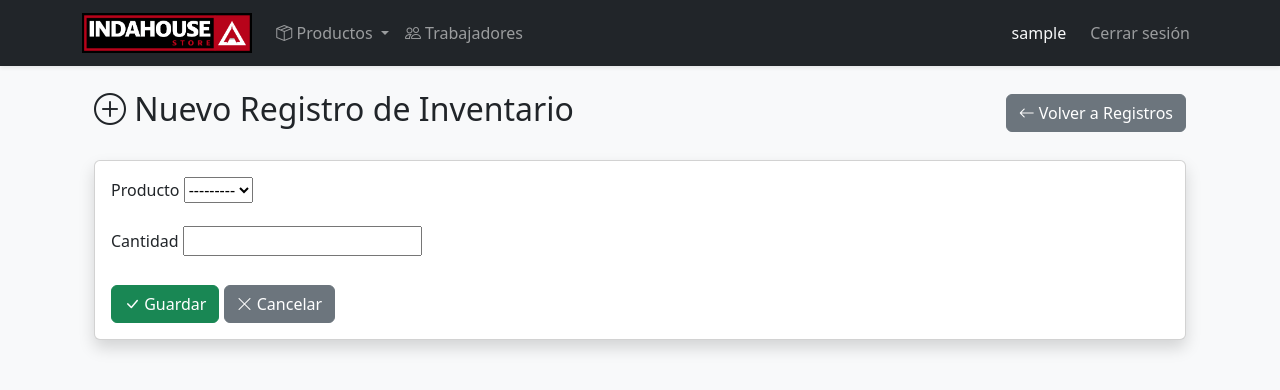
After one commit to RixarshXD/InventarioInDaHouse, a Django app: page /productos/registros/nuevo/ in a window 1280 px wide. The commit adds this page. Shown: the top 390 px of the page. Run offline with Django 3.2, Linux system fonts and the light colour scheme; the visitor is signed in with stand-in values (Sample User, id 1); data that the repository does not hold is empty.

Commit message:
se añade el apartado de registro de inventariado
muestra fecha y hora actual de cuando se agrega al inventario el producto y la cantidad del producto

se muestra el nombre del producto y quien lo añade

```diff
--- a/InventarioInDaHouse/ProductosApp/forms.py
+++ b/InventarioInDaHouse/ProductosApp/forms.py
@@ -1,5 +1,5 @@
 from django import forms
-from .models import Producto, Categoria, Proveedor
+from .models import Producto, Categoria, Proveedor, RegistroInventario
 
 # se crean las opciones para el estado de la promoción del producto.
 ESTADOS = [
@@ -88,3 +88,8 @@ class ProveedorForm(forms.ModelForm):
             'info_contacto': forms.TextInput(attrs={'class': 'form-control'}),
             'direccion': forms.TextInput(attrs={'class': 'form-control'}),
         }
+
+class RegistroInventarioForm(forms.ModelForm):
+    class Meta:
+        model = RegistroInventario
+        fields = ['producto', 'cantidad']
--- a/InventarioInDaHouse/ProductosApp/urls.py
+++ b/InventarioInDaHouse/ProductosApp/urls.py
@@ -9,4 +9,6 @@ urlpatterns = [
     path('productos/eliminar/<int:pk>/', views.eliminar_producto, name='eliminar_producto'),
     path('categoria/nueva/', views.registrar_categoria, name='registrar_categoria'),
     path('proveedor/nuevo/', views.registrar_proveedor, name='registrar_proveedor'),
+    path('registros/', views.lista_registros, name='lista_registros'),
+    path('registros/nuevo/', views.agregar_registro, name='agregar_registro'),
 ]
--- a/InventarioInDaHouse/ProductosApp/views.py
+++ b/InventarioInDaHouse/ProductosApp/views.py
@@ -1,8 +1,8 @@
 from django.shortcuts import render, redirect, get_object_or_404
 from django.contrib.auth.decorators import login_required
 from django.contrib import messages
-from .models import Producto
-from .forms import ProductoForm, CategoriaForm, ProveedorForm
+from .models import Producto, RegistroInventario
+from .forms import ProductoForm, CategoriaForm, ProveedorForm, RegistroInventarioForm
 
 
 # Función para la página de inicio.
@@ -76,3 +76,27 @@ def registrar_proveedor(request):
     else:
         form = ProveedorForm()
     return render(request, 'ProductosApp/RegistrarProveedor.html', {'form': form})
+
+@login_required
+def lista_registros(request):
+    registros = RegistroInventario.objects.all().order_by('-fecha')
+    return render(request, 'ProductosApp/registros_lista.html', {'registros': registros})
+
+@login_required
+def agregar_registro(request):
+    if request.method == 'POST':
+        form = RegistroInventarioForm(request.POST)
+        if form.is_valid():
+            registro = form.save(commit=False)
+            registro.usuario = request.user
+            registro.save()
+
+            # Actualizar el stock del producto
+            producto = registro.producto
+            producto.stock += registro.cantidad
+            producto.save()
+
+            return redirect('lista_registros')
+    else:
+        form = RegistroInventarioForm()
+    return render(request, 'ProductosApp/registro_form.html', {'form': form})
--- /dev/null
+++ b/InventarioInDaHouse/templates/ProductosApp/registro_form.html
@@ -0,0 +1,39 @@
+{% extends 'index.html' %}
+
+{% block content %}
+<div class="container">
+    <div class="d-flex justify-content-between align-items-center mb-4">
+        <h2><i class="bi bi-plus-circle"></i> Nuevo Registro de Inventario</h2>
+        <a href="{% url 'lista_registros' %}" class="btn btn-secondary">
+            <i class="bi bi-arrow-left"></i> Volver a Registros
+        </a>
+    </div>
+
+    <div class="card shadow">
+        <div class="card-body">
+            <form method="post">
+                {% csrf_token %}
+                {% for field in form %}
+                <div class="mb-3">
+                    <label for="{{ field.id_for_label }}" class="form-label">{{ field.label }}</label>
+                    {{ field }}
+                    {% if field.errors %}
+                    <div class="alert alert-danger mt-1">
+                        {{ field.errors }}
+                    </div>
+                    {% endif %}
+                </div>
+                {% endfor %}
+                <div class="mt-4">
+                    <button type="submit" class="btn btn-success">
+                        <i class="bi bi-check-lg"></i> Guardar
+                    </button>
+                    <a href="{% url 'lista_registros' %}" class="btn btn-secondary">
+                        <i class="bi bi-x-lg"></i> Cancelar
+                    </a>
+                </div>
+            </form>
+        </div>
+    </div>
+</div>
+{% endblock %}
--- a/InventarioInDaHouse/templates/index.html
+++ b/InventarioInDaHouse/templates/index.html
@@ -39,6 +39,12 @@
               <li>
                 <hr class="dropdown-divider">
               </li>
+              <li><a class="dropdown-item" href="{% url 'lista_registros' %}">
+                  <i class="bi bi-journal-text"></i> Registro Inventario
+                </a></li>
+              <li>
+                <hr class="dropdown-divider">
+              </li>
               <li><a class="dropdown-item" href="{% url 'registrar_categoria' %}">
                   <i class="bi bi-tag"></i> Nueva Categoría
                 </a></li>
```
Also changed, not shown: InventarioInDaHouse/templates/ProductosApp/registros_lista.html (added, +48 -0 lines).
